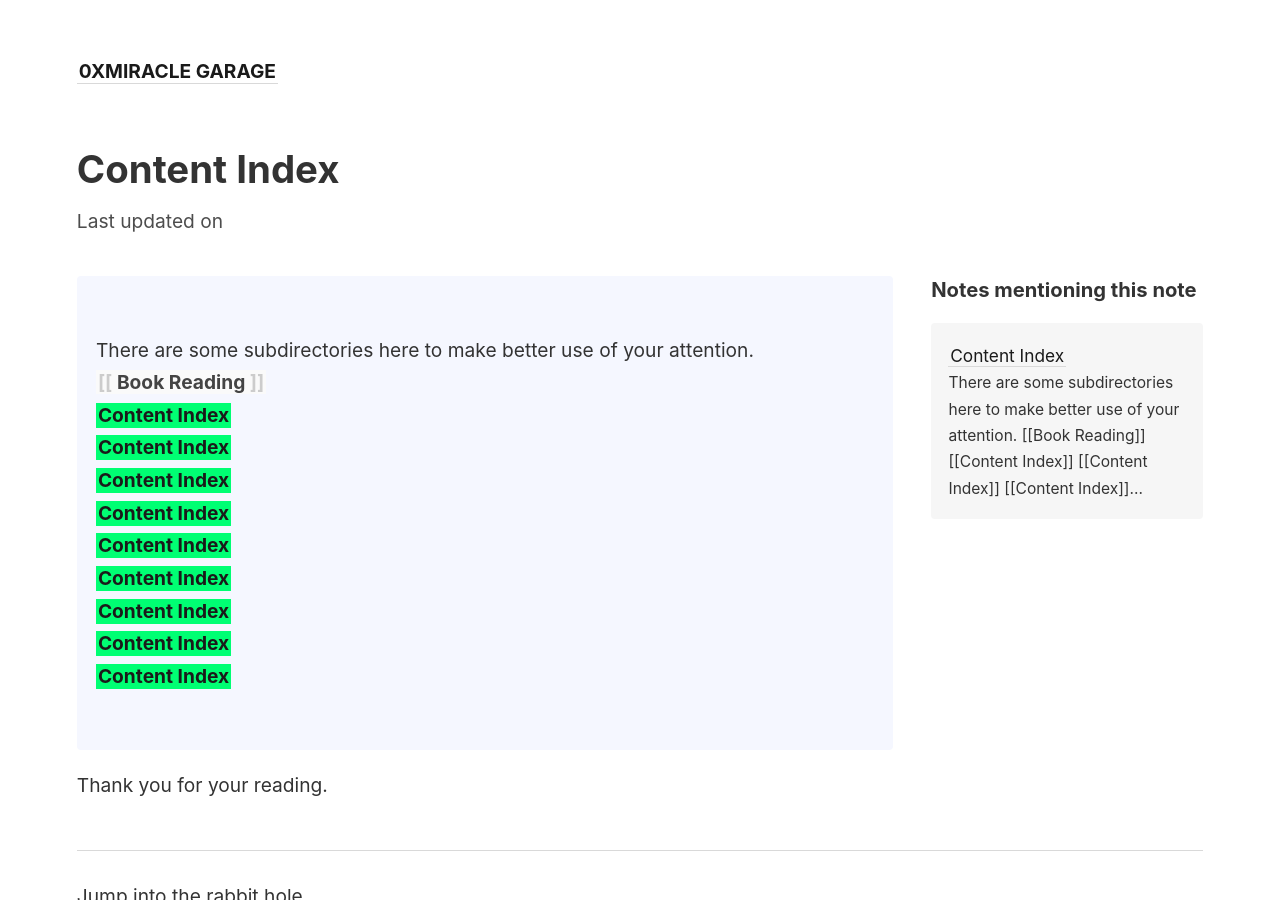
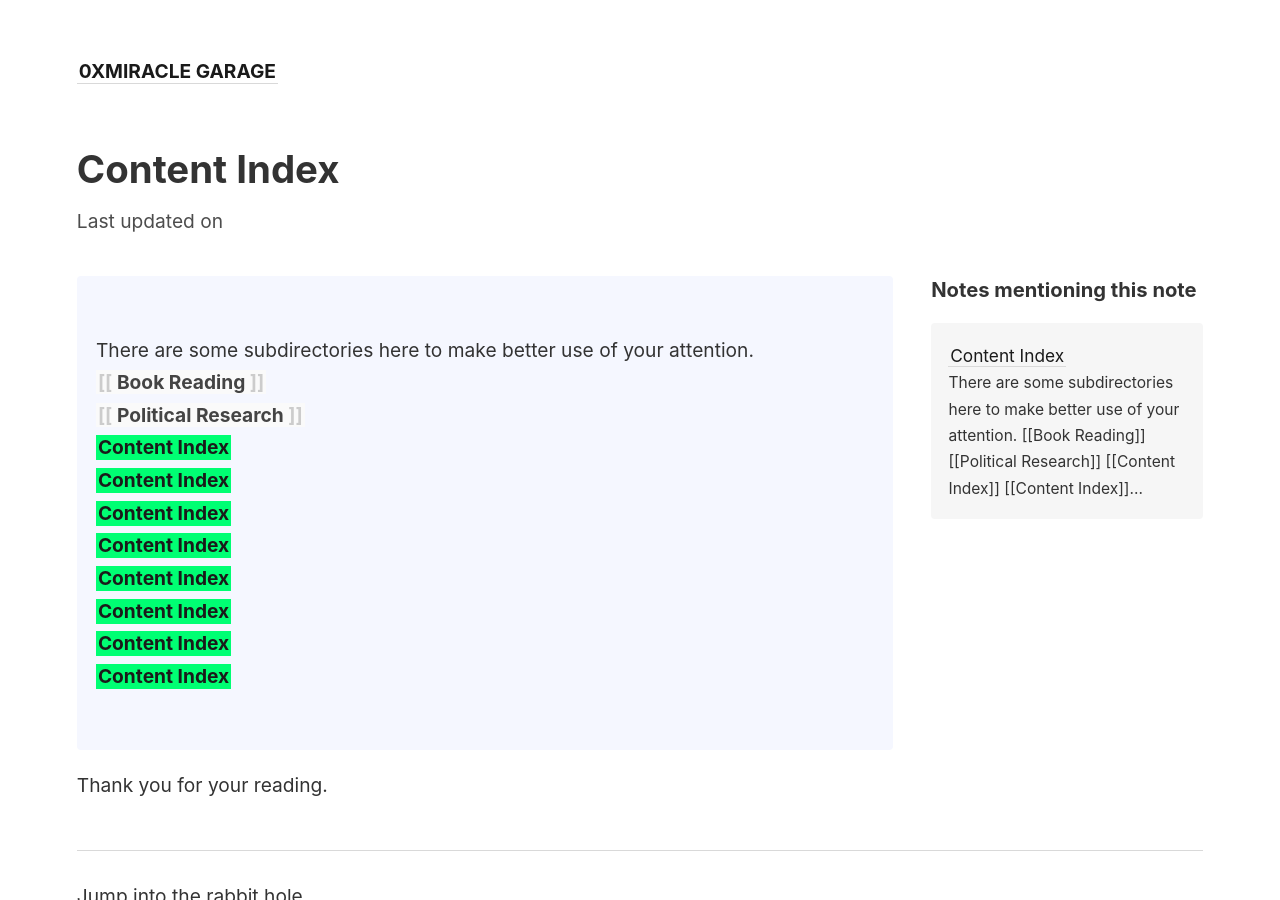
Before and after one commit to lkyxuan/bbbblog, a Jekyll site: the page built from _notes/Index/Content Index.md, in a window 1280 px wide and 900 px high. Built offline with Jekyll 4.4.1, drawn with Linux system fonts in a browser that asks for light colours.

Commit message:
vault backup: 2023-07-14 05:41:43
Affected files:
_notes/Index/Content Index.md

```diff
--- a/_notes/Index/Content Index.md
+++ b/_notes/Index/Content Index.md
@@ -4,7 +4,7 @@ title: Content Index
 <p style="padding: 3em 1em; background: #f5f7ff; border-radius: 4px;">
   There are some subdirectories here to make better use of your attention. <br>
   <span style="font-weight: bold">[[Book Reading]]</span><br>
-  <span style="font-weight: bold">[[Content Index]]</span><br>
+  <span style="font-weight: bold">[[Political Research]]</span><br>
   <span style="font-weight: bold">[[Content Index]]</span><br>
   <span style="font-weight: bold">[[Content Index]]</span><br>
   <span style="font-weight: bold">[[Content Index]]</span><br>
```
